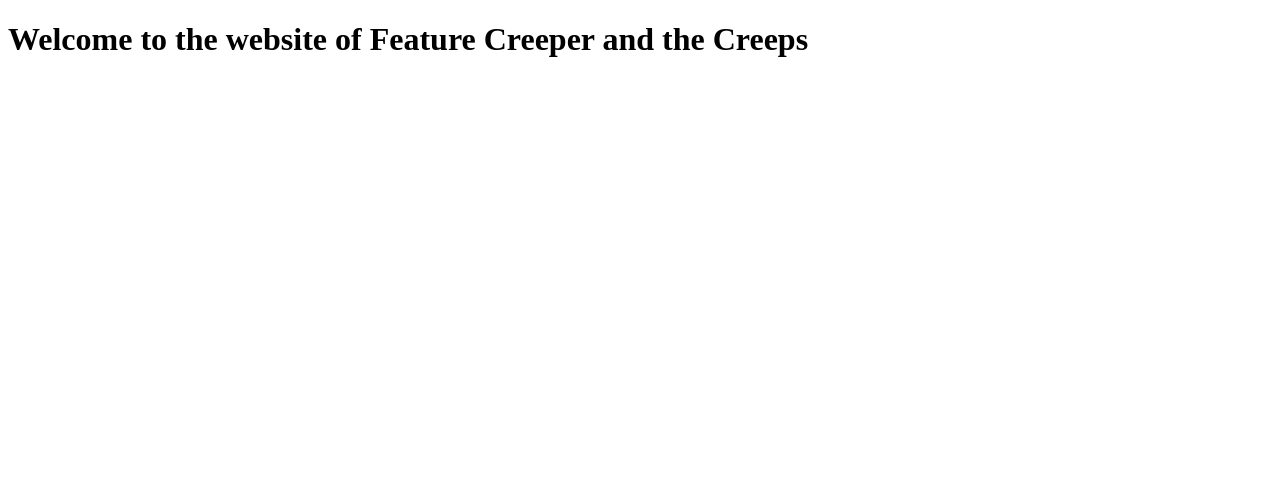
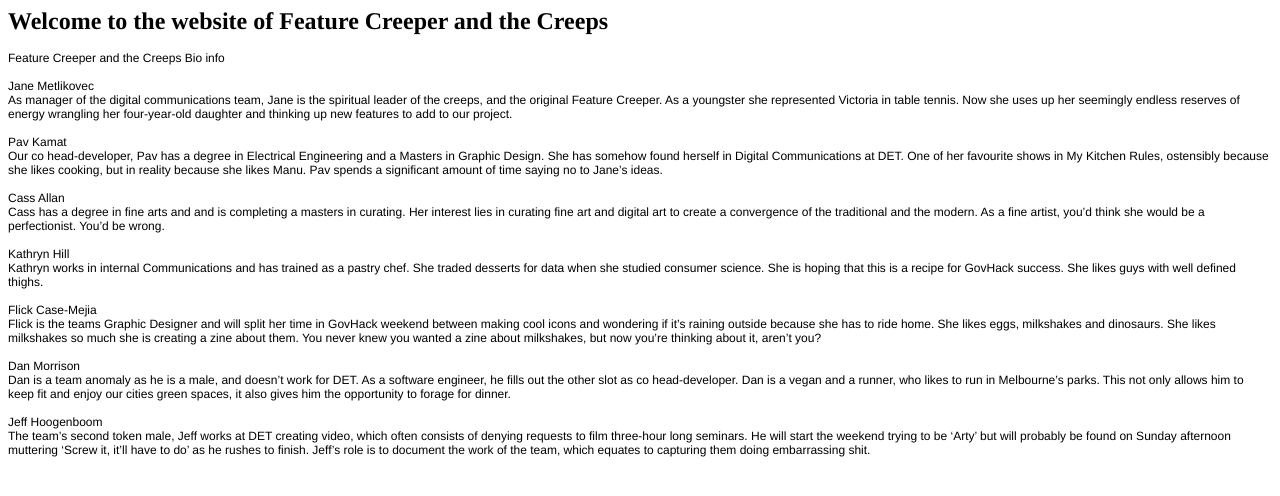
Before and after one commit to creativedezign/pick-a-park, a plain HTML site: page index.html in a window 1280 px wide. Drawn offline with Linux system fonts and the light colour scheme.

Commit message:
Added team bios

```diff
--- a/index.html
+++ b/index.html
@@ -1,12 +1,39 @@
-<!DOCTYPE html PUBLIC "-//W3C//DTD XHTML 1.0 Transitional//EN" "http://www.w3.org/TR/xhtml1/DTD/xhtml1-transitional.dtd">
-<html xmlns="http://www.w3.org/1999/xhtml">
+<!DOCTYPE html PUBLIC "-//W3C//DTD HTML 4.01//EN" "http://www.w3.org/TR/html4/strict.dtd">
+<html>
 <head>
-<meta http-equiv="Content-Type" content="text/html; charset=UTF-8" />
-<title>Pick-A-Park</title>
+  <meta http-equiv="Content-Type" content="text/html; charset=utf-8">
+  <meta http-equiv="Content-Style-Type" content="text/css">
+  <title>Pick-A-Park</title>
+  <meta name="Generator" content="Cocoa HTML Writer">
+  <meta name="CocoaVersion" content="1265">
+  <style type="text/css">
+    p.p2 {margin: 0.0px 0.0px 0.0px 0.0px; font: 12.0px Helvetica}
+    p.p3 {margin: 0.0px 0.0px 0.0px 0.0px; font: 12.0px Helvetica; min-height: 14.0px}
+  </style>
 </head>
-
 <body>
-<h1>Welcome to the website of Feature Creeper and the Creeps</h1>
-<p></p>
+<h1 style="margin: 0.0px 0.0px 16.1px 0.0px; font: 24.0px Times"><b>Welcome to the website of Feature Creeper and the Creeps</b></h1>
+<p class="p2">Feature Creeper and the Creeps Bio info</p>
+<p class="p3"><br></p>
+<p class="p2">Jane Metlikovec</p>
+<p class="p2">As manager of the digital communications team, Jane is the spiritual leader of the creeps, and the original Feature Creeper. As a youngster she represented Victoria in table tennis. Now she uses up her seemingly endless reserves of energy wrangling her four-year-old daughter and thinking up new features to add to our project.</p>
+<p class="p3"><br></p>
+<p class="p2">Pav Kamat</p>
+<p class="p2">Our co head-developer, Pav has a degree in Electrical Engineering and a Masters in Graphic Design. She has somehow found herself in Digital Communications at DET. One of her favourite shows in My Kitchen Rules, ostensibly because she likes cooking, but in reality because she likes Manu. Pav spends a significant amount of time saying no to Jane’s ideas.</p>
+<p class="p3"><br></p>
+<p class="p2">Cass Allan</p>
+<p class="p2">Cass has a degree in fine arts and and is completing a masters in curating. Her interest lies in curating fine art and digital art to create a convergence of the traditional and the modern. As a fine artist, you’d think she would be a perfectionist. You’d be wrong.</p>
+<p class="p3"><br></p>
+<p class="p2">Kathryn Hill</p>
+<p class="p2">Kathryn works in internal Communications and has trained as a pastry chef. She traded desserts for data when she studied consumer science. She is hoping that this is a recipe for GovHack success. She likes guys with well defined thighs.</p>
+<p class="p3"><br></p>
+<p class="p2">Flick Case-Mejia</p>
+<p class="p2">Flick is the teams Graphic Designer and will split her time in GovHack weekend between making cool icons and wondering if it’s raining outside because she has to ride home. She likes eggs, milkshakes and dinosaurs. She likes milkshakes so much she is creating a zine about them. You never knew you wanted a zine about milkshakes, but now you’re thinking about it, aren’t you?</p>
+<p class="p3"><br></p>
+<p class="p2">Dan Morrison</p>
+<p class="p2">Dan is a team anomaly as he is a male, and doesn’t work for DET. As a software engineer, he fills out the other slot as co head-developer. Dan is a vegan and a runner, who likes to run in Melbourne’s parks. This not only allows him to keep fit and enjoy our cities green spaces, it also gives him the opportunity to forage for dinner.<span class="Apple-converted-space"> </span></p>
+<p class="p3"><br></p>
+<p class="p2">Jeff Hoogenboom</p>
+<p class="p2">The team’s second token male, Jeff works at DET creating video, which often consists of denying requests to film three-hour long seminars. He will start the weekend trying to be ‘Arty’ but will probably be found on Sunday afternoon muttering ‘Screw it, it’ll have to do’ as he rushes to finish. Jeff’s role is to document the work of the team, which equates to capturing them doing embarrassing shit.<span class="Apple-converted-space"> </span></p>
 </body>
 </html>
```
